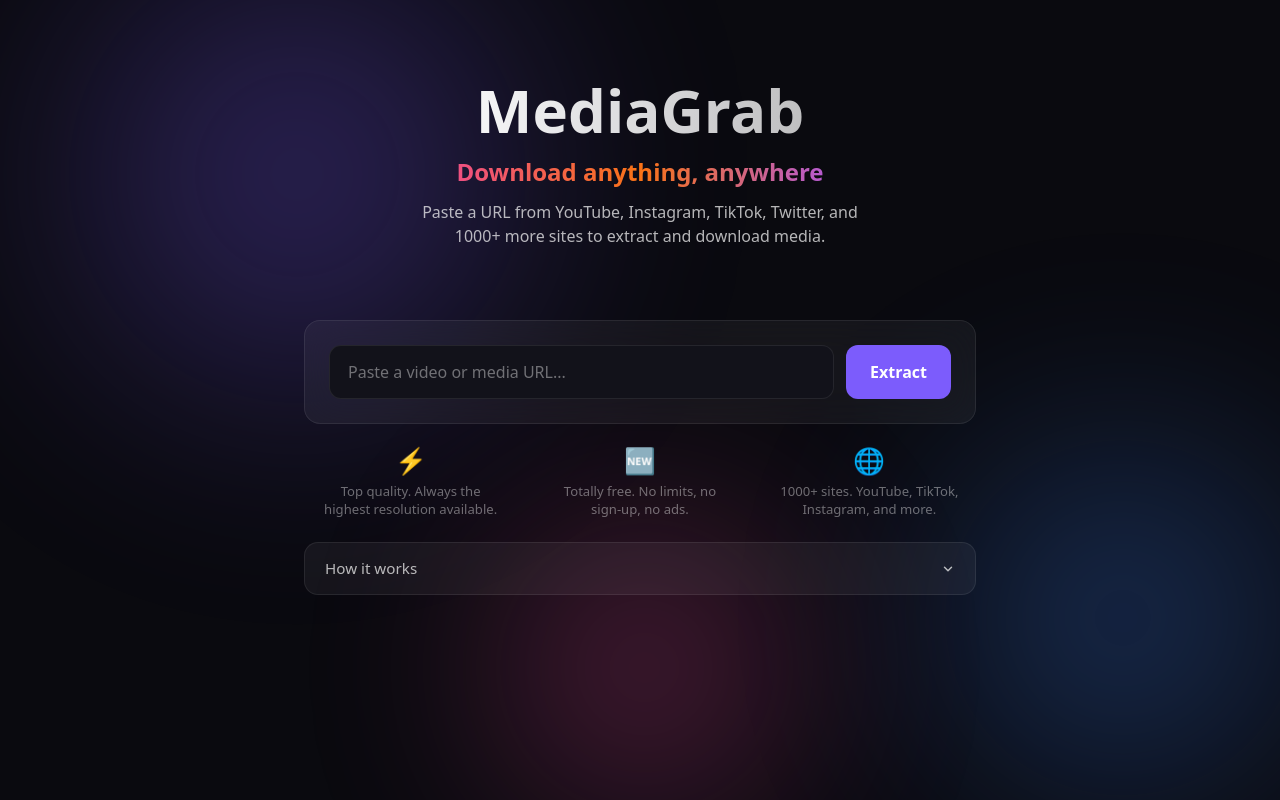
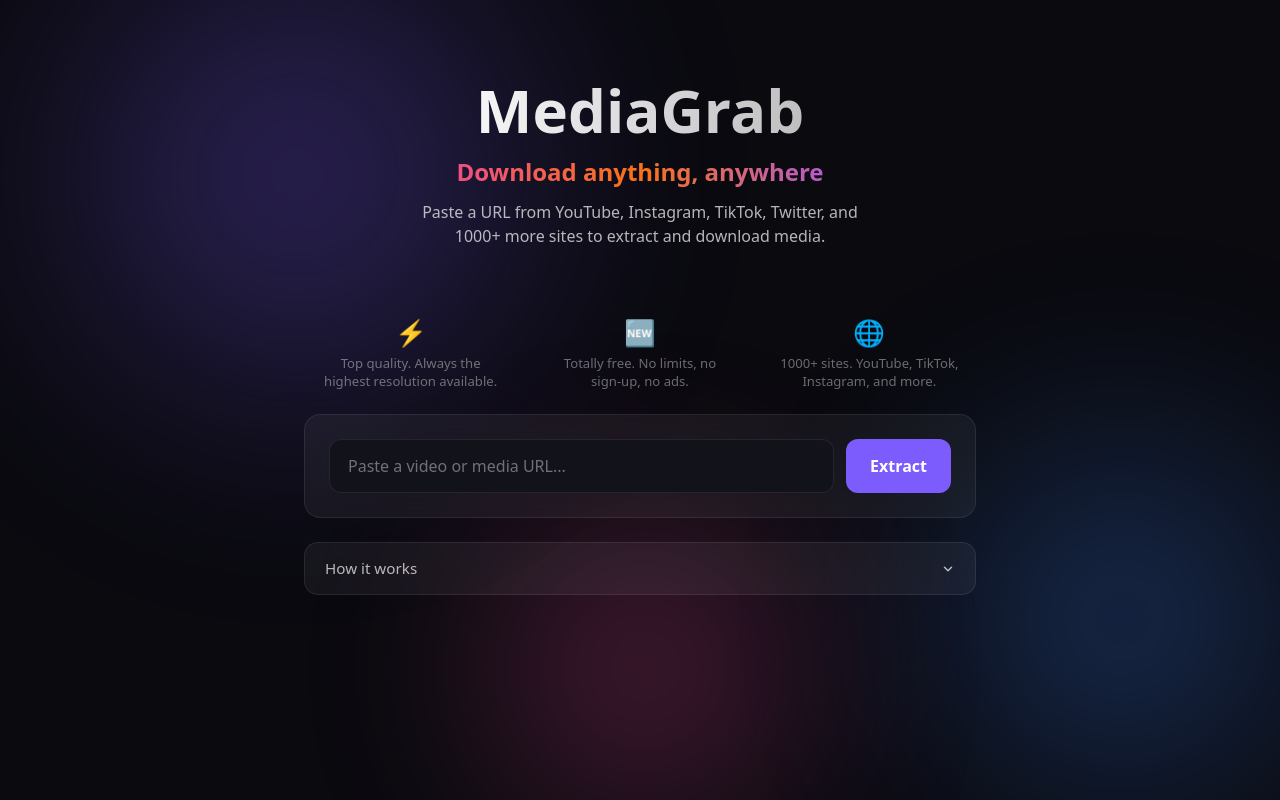
Before and after one commit to matejsalat/media-downloader, a Next.js app: page / in a window 1280 px wide. Built offline with nearby package versions, Linux system fonts and the light colour scheme.

Commit message:
Move value props above the URL input field

```diff
--- a/src/app/page.tsx
+++ b/src/app/page.tsx
@@ -62,14 +62,12 @@
 
       <div className="w-full max-w-2xl mx-auto flex flex-col items-center gap-6">
         <Hero collapsed={!!result} />
+
+        {showIntro && <ValueProps />}
+
         <UrlInput onSubmit={handleExtract} loading={loading} />
 
-        {showIntro && (
-          <>
-            <ValueProps />
-            <HowItWorks />
-          </>
-        )}
+        {showIntro && <HowItWorks />}
 
         {error && (
           <div className="glass-card p-4 w-full max-w-2xl mx-auto animate-fade-in border-[var(--error)]">
```
